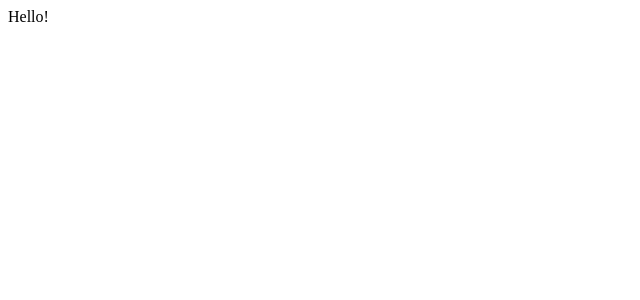
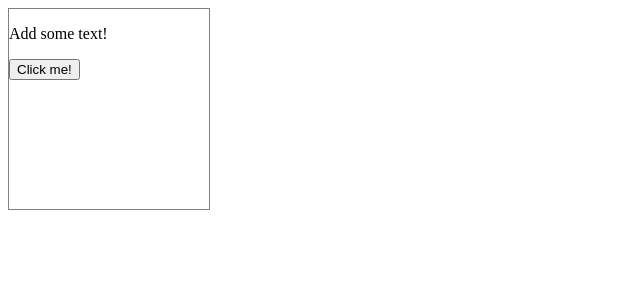
Before and after one commit to Milosska/react-ts-practice, a React (Create React App) app: page / in a window 1280 px wide. Shown: the top 300 px of the page, without its empty margins (0-640 px from the left). Built offline with nearby package versions, Linux system fonts and the light colour scheme.

Commit message:
CardComponent training

```diff
--- a/src/App.tsx
+++ b/src/App.tsx
@@ -1,9 +1,20 @@
-import React from 'react';
+import React from "react";
+import Card, { CardVariant } from "./components/Card";
 
 function App() {
   return (
     <div>
-     Hello!
+      <Card
+        width="200px"
+        height="200px"
+        variant={CardVariant.outlined}
+        onClick={(num) => {
+          console.log("Click! -", num);
+        }}
+      >
+        <p>Add some text!</p>
+        <button>Click me!</button>
+      </Card>
     </div>
   );
 }
--- /dev/null
+++ b/src/components/Card.tsx
@@ -0,0 +1,40 @@
+import React, { FC, useState } from "react";
+
+export enum CardVariant {
+  outlined = "outlined",
+  primary = "primary",
+}
+
+interface ICardProps {
+  width: string;
+  height: string;
+  children: React.ReactNode;
+  variant: CardVariant;
+  onClick: (num: number) => void;
+}
+
+const Card: FC<ICardProps> = ({
+  width,
+  height,
+  children,
+  variant,
+  onClick,
+}) => {
+  const [number] = useState(0);
+
+  return (
+    <div
+      onClick={() => onClick(number)}
+      style={{
+        width,
+        height,
+        border: variant === CardVariant.outlined ? "1px solid grey" : "none",
+        backgroundColor: variant === CardVariant.primary ? "lightgray" : "",
+      }}
+    >
+      {children}
+    </div>
+  );
+};
+
+export default Card;
```
